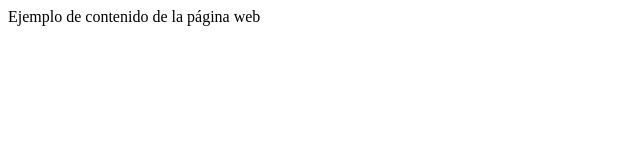
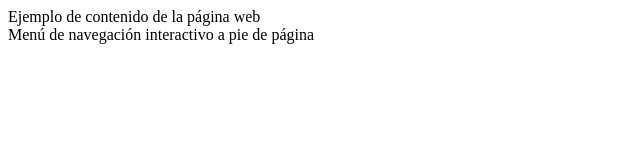
Before and after one commit to Resikrys/M1_Git_Prueba1, a plain HTML site: page index.html in a window 1280 px wide. Shown: the whole page, without its empty margins (0-640 px from the left). Drawn offline with Linux system fonts and the light colour scheme.

Commit message:
add footer

```diff
--- a/index.html
+++ b/index.html
@@ -9,4 +9,7 @@
 <body>
 Ejemplo de contenido de la página web
 </body>
+<footer>
+    Menú de navegación interactivo a pie de página
+</footer>
 </html>
```
